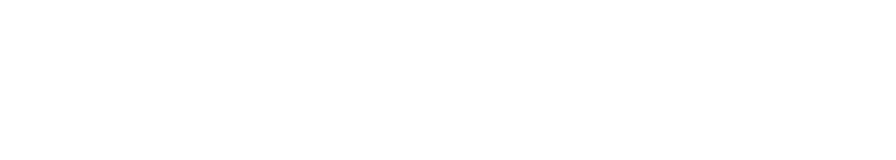
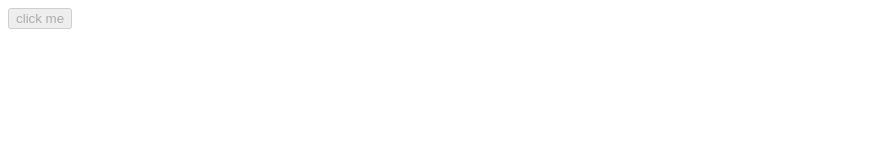
Before and after one commit to feiernanduo22/gitFile, a plain HTML site: page index.html in a window 1280 px wide. Shown: the top 160 px of the page, without its empty margins (0-896 px from the left). Drawn offline with nearby package versions, Linux system fonts and the light colour scheme.

Commit message:
20190526

```diff
--- a/index.html
+++ b/index.html
@@ -11,6 +11,7 @@
 </head>
 <body>
     <div class="mydiv"></div>
+    <input id="buttonOne" type="button" value="click me">
 </body>
 <script>
 $(window).resize();
--- a/index.js
+++ b/index.js
@@ -5,4 +5,5 @@ $(window).resize(function(){
         'left': ($(window).width() - $(".mydiv").outerWidth())/2,
         'top': ($(window).height() - $(".mydiv").outerHeight())/2
     });
+    $("#buttonOne").attr("disabled", true);
 });
```
